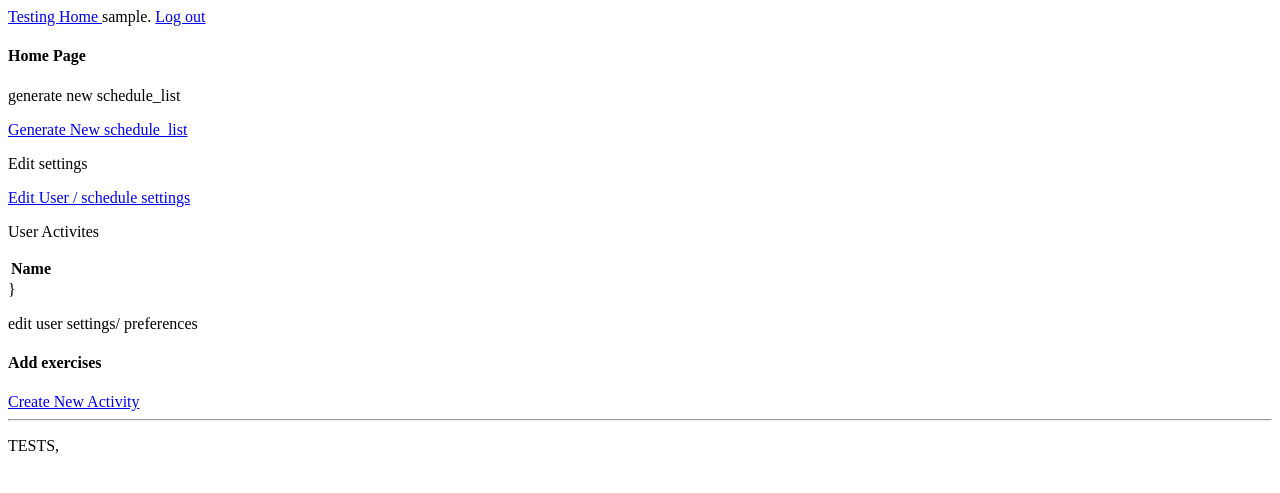
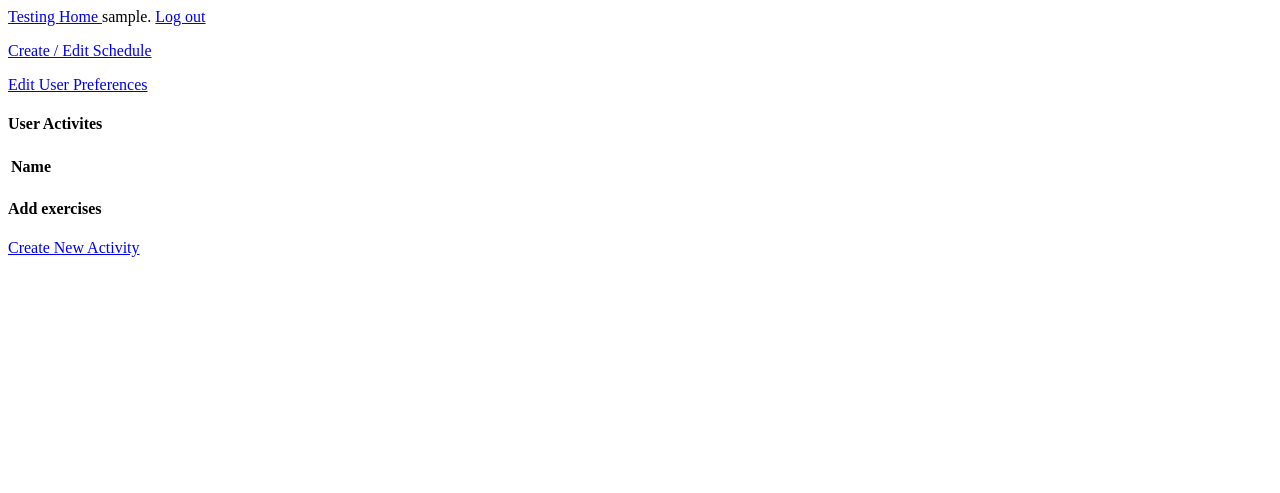
Before and after one commit to kalexf/kpv2, a Django app: page / in a window 1280 px wide. Shown: the top 493 px of the page. Run offline with Django 4.2, Linux system fonts and the light colour scheme; the visitor is signed in with stand-in values (Sample User, id 1); data comes from the database, SQL or seed files in the repository; data that the repository does not hold is empty.

Commit message:
refactoring h screen template

```diff
--- a/planner/templates/planner/home.html
+++ b/planner/templates/planner/home.html
@@ -3,17 +3,14 @@
   {% extends 'planner/base.html' %}
     {% block content %}
       {% if user.is_authenticated %} <!-- Contains entire page -->
-      <h4>Home Page</h4>
         {% if schedule_list %}
-            <p>--schedule--</p>
+          <h4>User Schedule</h4>
             <table>
-
               <!-- schedule week one -->
               <tr>
                 {% for day in schedule_list|slice:":6" %}
                 <td>
                     {{day.date|date:"D d M"}}
-
                 </td>
                 {% endfor %}
               </tr>
@@ -21,15 +18,14 @@
                 {% for day in schedule_list|slice:":6" %}
                 <td>
                     {% if day.rest %} Rest Day {% endif %}
-
                 </td>
                 {% endfor %}
               </tr>
+              <!-- schedule week two -->
               <tr>
                 {% for day in schedule_list|slice:"7:13" %}
                 <td>
                     {{day.date|date:"D d M"}}
-
                 </td>
                 {% endfor %}
               </tr>
@@ -37,22 +33,21 @@
                 {% for day in schedule_list|slice:"7:13" %}
                 <td>
                   {% if day.rest %} Rest Day {% endif %}
-
-
                 </td>
                 {% endfor %}
+            </table>
 
+        {% endif %}
+        <!-- links for creating / editing profile and schedule-->
+        <p>
+          <a href="{% url 'planner:generate' %}">Create / Edit Schedule</a>
+        </p>
+        <p>
+          <a href="{% url 'planner:settings' %}">Edit User Preferences</a>
+        </p>
 
-
-            </table>
-        {% endif %}
-            <p>generate new schedule_list</p>
-              <a href="{% url 'planner:generate' %}">Generate New schedule_list</a>
-            <p>Edit settings</p>
-            <a href="{% url 'planner:settings' %}">Edit User / schedule settings</a>
-
-
-            <p>User Activites</p>
+        <!--Individual Activities and links for editing / submitting them -->
+        <h4>User Activites</h4>
           <table>
             <tr>
               <th>Name</th>
@@ -66,16 +61,13 @@
             </tr>
               {% endfor %}
           </table>
-    }
 
-    <p>edit user settings/ preferences</p>
+
+
         <h4>Add exercises</h4>
           <a href="{% url 'planner:addnew' %}">Create New Activity</a>
 
-    <hr>
 
-    <p>TESTS,</p>
-    {{test_date}}
 
 
        {% else %} <p>Please log in /register </p>
```
Lines whose indentation alone changed are shown as unchanged.
